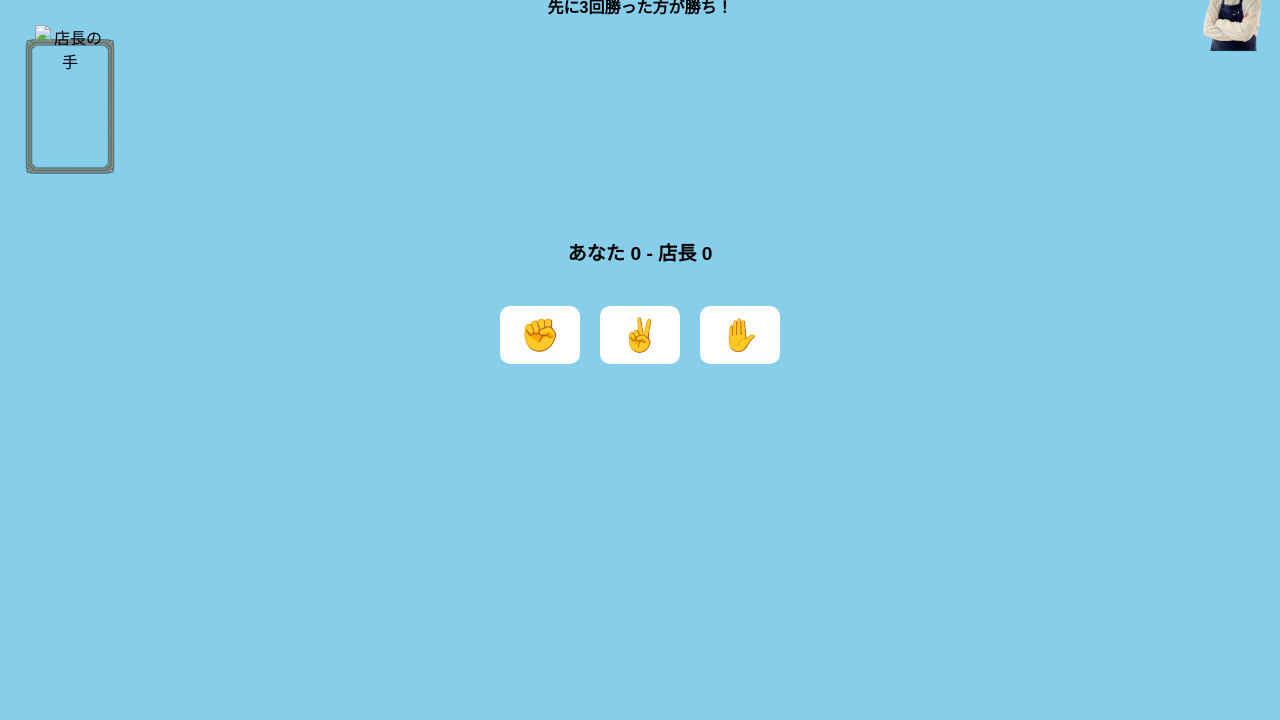
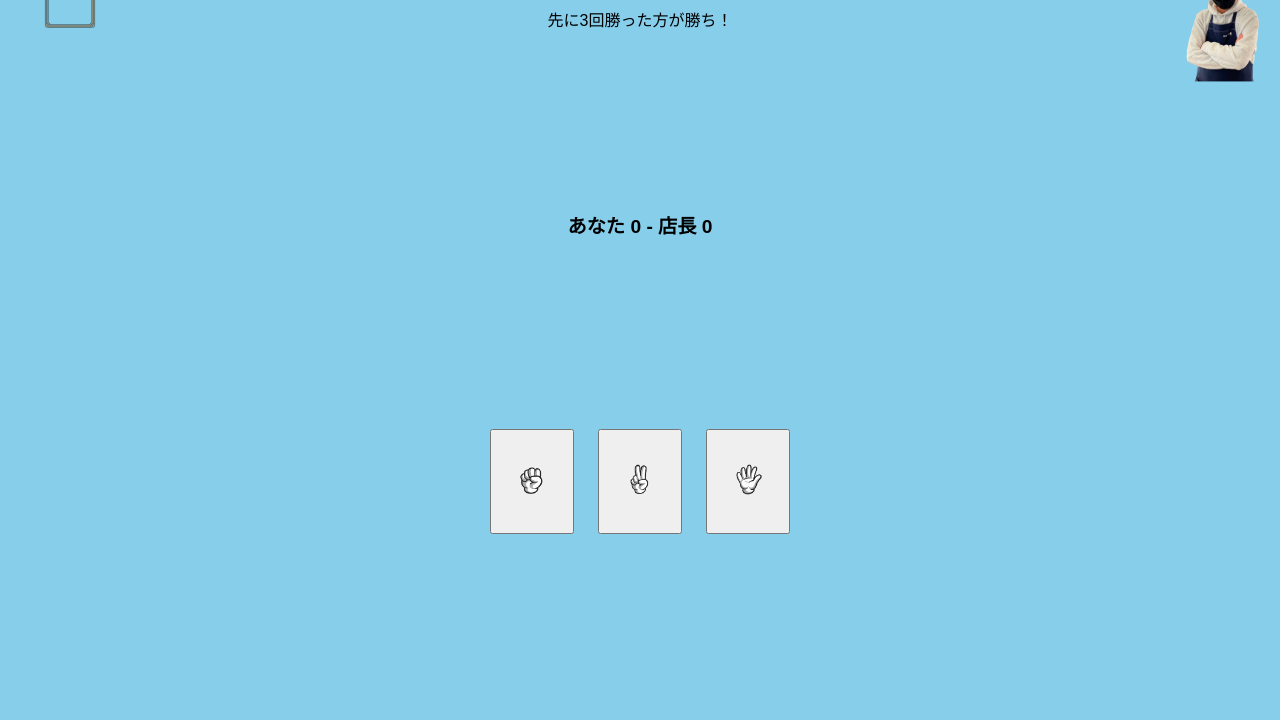
Before and after one commit to tyahan0314/janken-demo, a plain HTML site: page index.html in a window 1280 px wide. Shown: the part 80-800 px from the top of the page. Drawn offline with Linux system fonts and the light colour scheme.

Commit message:
index.html

```diff
--- a/index.html
+++ b/index.html
@@ -6,18 +6,14 @@
   <style>
     body {
       font-family: sans-serif;
-      background-color: #87CEEB;
+      background: #87CEEB;
       margin: 0;
       padding: 0;
       text-align: center;
     }
+
     h1 {
       margin-top: 20px;
-      font-size: 1.6em;
-    }
-    h2 {
-      font-size: 1em;
-      margin: 5px 0 20px;
     }
 
     /* 店長画像（右上固定） */
@@ -25,145 +21,144 @@
       position: absolute;
       top: 10px;
       right: 10px;
-      width: 80px;
+      width: 100px;
     }
 
-    /* 枠と手（左上） */
+    /* 店長の手（左上固定・枠付き） */
     #frame {
       position: absolute;
-      top: 80px;
+      top: 10px;
       left: 10px;
       width: 120px;
-    }
-    #bossHand {
-      position: absolute;
-      top: 105px;
-      left: 35px;
-      width: 70px;
+      height: 120px;
+      background: url('frame.png') no-repeat center/contain;
+      display: flex;
+      align-items: center;
+      justify-content: center;
     }
 
-    /* スコア・メッセージ */
-    #score {
-      margin-top: 220px;
+    #cpuHand {
+      width: 90px;
+      height: auto;
+    }
+
+    /* スコアと結果は中央に */
+    #score, #result {
+      margin-top: 180px;
       font-size: 1.2em;
       font-weight: bold;
     }
-    #result {
-      margin-top: 10px;
-      font-size: 1.1em;
-    }
-    #keyword {
-      margin-top: 10px;
-      font-size: 1.2em;
-      color: red;
-      font-weight: bold;
+
+    /* プレイヤーの選択肢 */
+    #choices {
+      margin-top: 20px;
     }
 
-    /* ボタン */
-    .buttons {
-      margin-top: 40px;
-      display: flex;
-      justify-content: center;
-      gap: 20px;
+    #choices button {
+      margin: 10px;
+      padding: 12px 20px;
+      font-size: 1.3em;
     }
-    button {
-      font-size: 2em;
-      padding: 10px 20px;
-      border-radius: 10px;
-      border: none;
-      background: white;
-      cursor: pointer;
-    }
+
+    /* 再挑戦ボタン */
     #retry {
       display: none;
-      margin-top: 20px;
-      padding: 10px 20px;
-      font-size: 1em;
-      background: #ffcccb;
+      margin-top: 25px;
+      padding: 12px 25px;
+      font-size: 1.1em;
+      background: #ff6666;
+      color: white;
       border: none;
-      border-radius: 8px;
-      cursor: pointer;
+      border-radius: 10px;
     }
   </style>
 </head>
 <body>
   <h1>～店長とジャンケン勝負～</h1>
-  <h2>先に3回勝った方が勝ち！</h2>
+  <p>先に3回勝った方が勝ち！</p>
 
+  <!-- 店長画像 -->
   <img id="boss" src="boss.png" alt="店長">
-  <img id="frame" src="frame.png" alt="枠">
-  <img id="bossHand" src="" alt="店長の手">
 
+  <!-- 店長の手（枠付き） -->
+  <div id="frame">
+    <img id="cpuHand" src="" alt="">
+  </div>
+
+  <!-- スコアと結果表示 -->
   <div id="score">あなた 0 - 店長 0</div>
   <div id="result"></div>
-  <div id="keyword"></div>
 
-  <div class="buttons">
-    <button onclick="play('rock')">✊</button>
-    <button onclick="play('scissors')">✌</button>
-    <button onclick="play('paper')">✋</button>
+  <!-- プレイヤー選択 -->
+  <div id="choices">
+    <button onclick="play('rock')"><img src="rock.png" width="40"></button>
+    <button onclick="play('scissors')"><img src="scissors.png" width="40"></button>
+    <button onclick="play('paper')"><img src="paper.png" width="40"></button>
   </div>
 
+  <!-- 再挑戦ボタン -->
   <button id="retry" onclick="resetGame()">再挑戦</button>
 
   <script>
     let playerScore = 0;
-  let bossScore = 0;
+    let cpuScore = 0;
 
-  function bossChoice(player) {
-    if (Math.random() < 0.5) {
-      // ランダム
-      const hands = ['rock','scissors','paper'];
-      return hands[Math.floor(Math.random() * 3)];
+    const hands = {
+      rock: "rock.png",
+      scissors: "scissors.png",
+      paper: "paper.png"
+    };
+
+    function play(player) {
+      if (playerScore >= 3 || cpuScore >= 3) return; // ゲーム終了時は入力無効
+
+      const cpu = cpuChoice(player);
+      document.getElementById("cpuHand").src = hands[cpu];
+
+      let result = "";
+      if (player === cpu) {
+        result = "あいこ！";
+      } else if (
+        (player === "rock" && cpu === "scissors") ||
+        (player === "scissors" && cpu === "paper") ||
+        (player === "paper" && cpu === "rock")
+      ) {
+        playerScore++;
+        result = "あなたの勝ち！";
+        if (playerScore >= 3) {
+          result += " 🎉 ゲーム終了！あなたの勝利！<br>トークで『ボリューミー店長』って送ってね！";
+          document.getElementById("retry").style.display = "block";
+        }
       } else {
-      // プレイヤーに勝つ手
-      if (player === 'rock') return 'paper';
-      if (player === 'scissors') return 'rock';
-      if (player === 'paper') return 'scissors';
+        cpuScore++;
+        result = "店長の勝ち！";
+        if (cpuScore >= 3) {
+          result += " 💥 ゲーム終了！店長の勝利！";
+          document.getElementById("retry").style.display = "block";
         }
       }
 
-  function play(player) {
-    if (playerScore >= 3 || bossScore >= 3) return; // 終了後は操作不可
-
-    const boss = bossChoice(player);
-    document.getElementById('bossHand').src = boss + ".png";
-
-    let resultText = "";
-    if (player === boss) {
-      resultText = "あいこ！";
-    } else if (
-      (player === 'rock' && boss === 'scissors') ||
-      (player === 'scissors' && boss === 'paper') ||
-      (player === 'paper' && boss === 'rock')
-    ) {
-      playerScore++;
-      resultText = "あなたの勝ち！";
-    } else {
-      bossScore++;
-      resultText = "店長の勝ち！";
+      document.getElementById("score").textContent = `あなた ${playerScore} - 店長 ${cpuScore}`;
+      document.getElementById("result").innerHTML = result;
     }
 
-    document.getElementById('score').textContent = `あなた ${playerScore} - 店長 ${bossScore}`;
-    document.getElementById('result').textContent = resultText;
-
-    if (playerScore >= 3) {
-      document.getElementById('result').textContent = "🎉 あなたの勝利！";
-      document.getElementById('keyword').textContent = "トークで『ボリューミー店長』って送ってね！";
-    } else if (bossScore >= 3) {
-      document.getElementById('result').textContent = "店長の勝ち！ ゲーム終了！";
-      document.getElementById('retry').style.display = "block"; // 再挑戦ボタン表示
+    // 店長の手（50%勝率調整）
+    function cpuChoice(player) {
+      if (Math.random() < 0.5) {
+        if (player === "rock") return "scissors";
+        if (player === "scissors") return "paper";
+        if (player === "paper") return "rock";
       }
+      return ["rock", "scissors", "paper"][Math.floor(Math.random() * 3)];
     }
 
     function resetGame() {
       playerScore = 0;
-    bossScore = 0;
-    document.getElementById('score').textContent = "あなた 0 - 店長 0";
-    document.getElementById('result').textContent = "";
-    document.getElementById('keyword').textContent = "";
-    document.getElementById('bossHand').src = "";
-    document.getElementById('retry').style.display = "none";
+      cpuScore = 0;
+      document.getElementById("score").textContent = "あなた 0 - 店長 0";
+      document.getElementById("result").textContent = "";
+      document.getElementById("cpuHand").src = "";
+      document.getElementById("retry").style.display = "none";
     }
   </script>
 </body>
```
Lines whose indentation alone changed are shown as unchanged.
